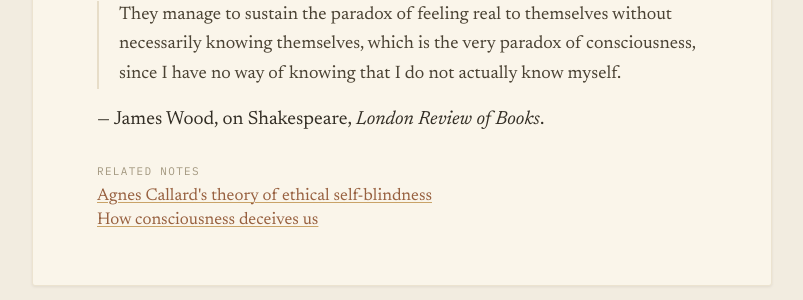
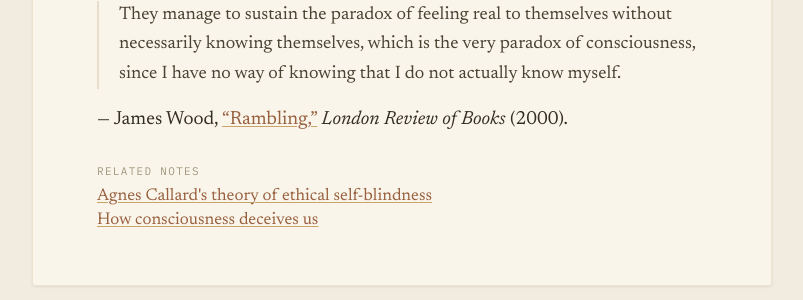
Before and after one commit to lauramoorewrites-del/treasury, a Jekyll site: the page built from _pages/on-the-difficulty-of-knowing-oneself.md, in a window 1280 px wide. Shown: the part 768-1068 px from the top of the page, without its empty margins (238-1041 px from the left). Built offline with Jekyll 4.4.1, drawn with Linux system fonts in a browser that asks for light colours.

Commit message:
Fix Wood citation: Rambling, LRB (2000)
Co-Authored-By: Claude Opus 4.6 (1M context) <noreply@anthropic.com>

```diff
--- a/_pages/on-the-difficulty-of-knowing-oneself.md
+++ b/_pages/on-the-difficulty-of-knowing-oneself.md
@@ -20,4 +20,4 @@ related:
 
 > They manage to sustain the paradox of feeling real to themselves without necessarily knowing themselves, which is the very paradox of consciousness, since I have no way of knowing that I do not actually know myself.
 
-— James Wood, on Shakespeare, *London Review of Books*.
+— James Wood, ["Rambling,"](https://www.lrb.co.uk/the-paper/v22/n11/james-wood/rambling) *London Review of Books* (2000).
```
